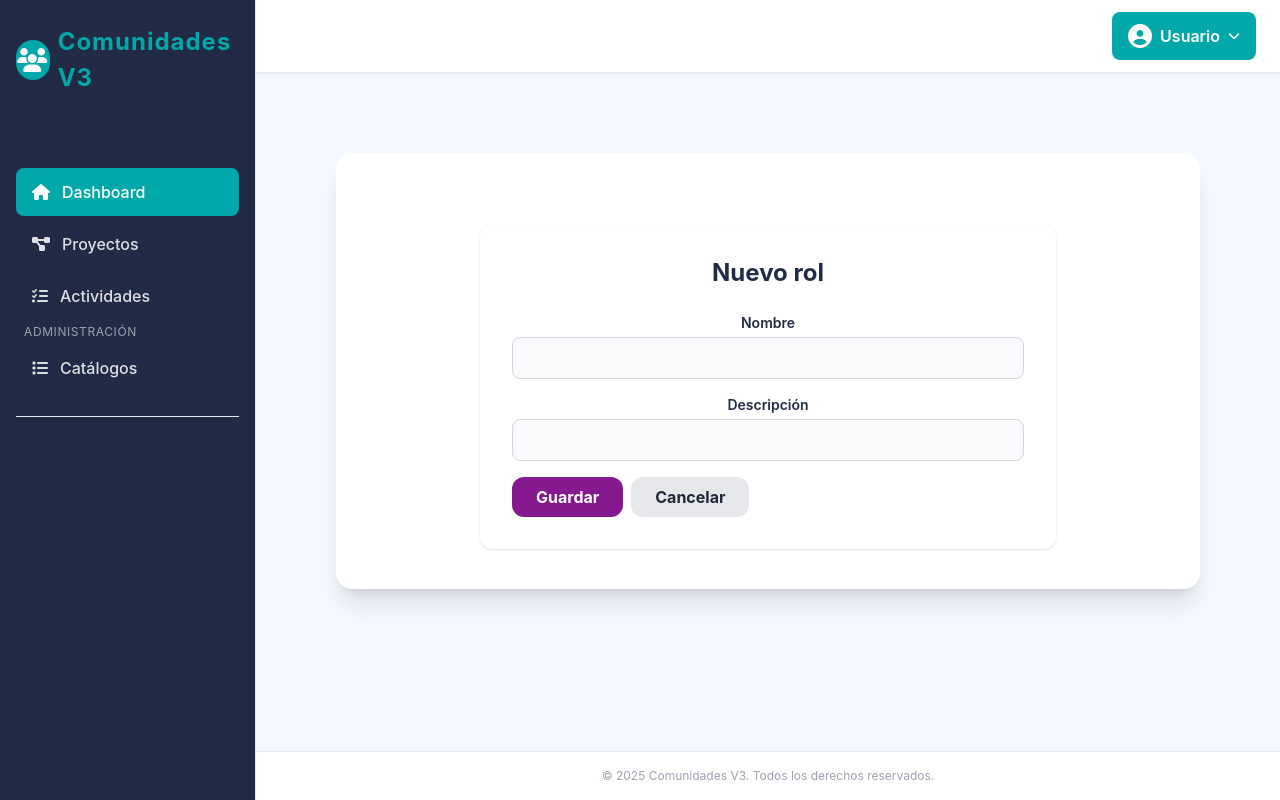
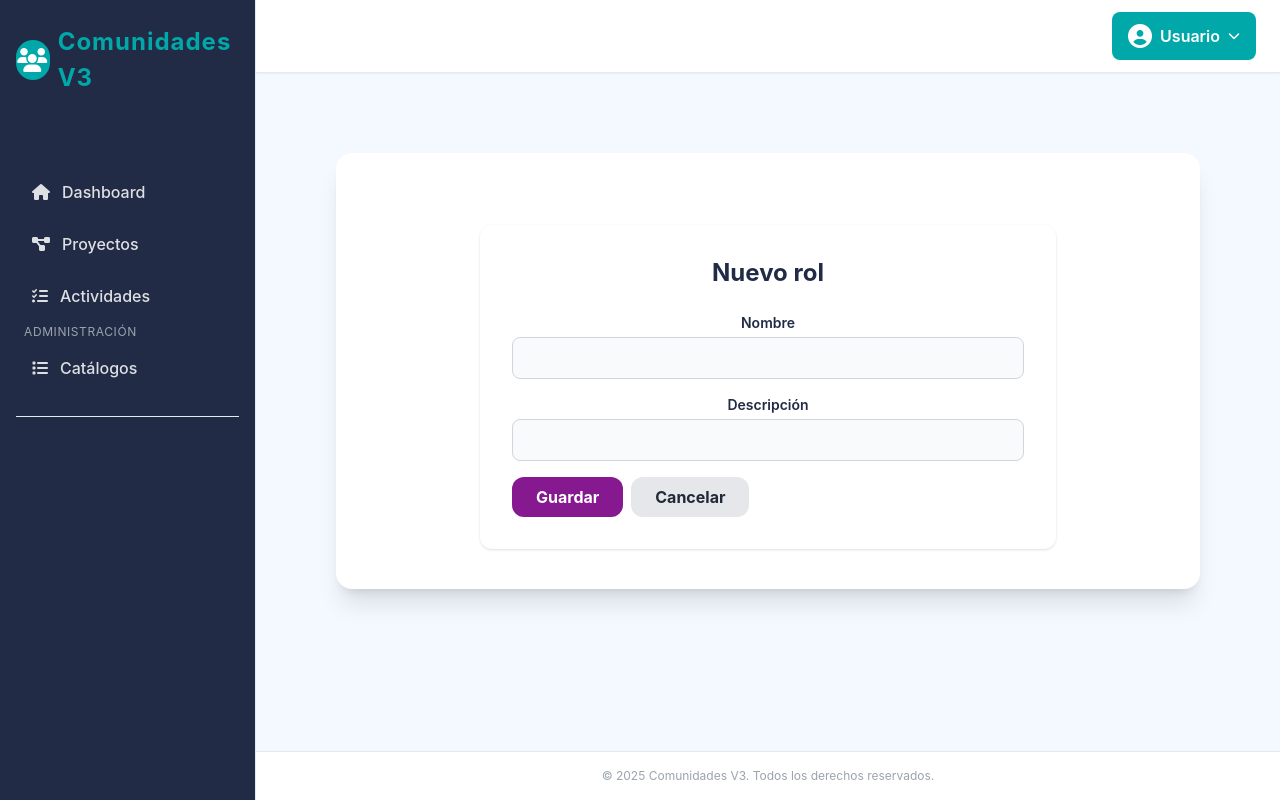
Before and after one commit to dagargon89/comunidades_v3, a PHP site: template src/Views/roles/create.php in a window 1280 px wide. Run offline with PHP 8.4, Linux system fonts and the light colour scheme; the template is opened without the code that fills it, so the values that code supplies are empty; some libraries are stand-ins or nearby versions.

Commit message:
Actualización de la barra lateral para incluir un helper que determina si una ruta está activa, mejorando la navegación del usuario. Se ajustó la depuración de sesiones para reflejar cambios en el puerto remoto y los tiempos de solicitud.

```diff
--- a/session_debug.txt
+++ b/session_debug.txt
@@ -27,7 +27,7 @@ INDEX: Array
     [CONTEXT_DOCUMENT_ROOT] => C:/laragon/www/comunidades_v3/public
     [SERVER_ADMIN] => admin@example.com
     [SCRIPT_FILENAME] => C:/laragon/www/comunidades_v3/public/index.php
-    [REMOTE_PORT] => 58668
+    [REMOTE_PORT] => 58921
     [REDIRECT_URL] => /dashboard
     [GATEWAY_INTERFACE] => CGI/1.1
     [SERVER_PROTOCOL] => HTTP/1.1
@@ -36,8 +36,8 @@ INDEX: Array
     [REQUEST_URI] => /dashboard
     [SCRIPT_NAME] => /index.php
     [PHP_SELF] => /index.php
-    [REQUEST_TIME_FLOAT] => 1751562339.3749
-    [REQUEST_TIME] => 1751562339
+    [REQUEST_TIME_FLOAT] => 1751562800.3965
+    [REQUEST_TIME] => 1751562800
 )
 Array
 (
--- a/src/Views/layouts/partials/sidebar.php
+++ b/src/Views/layouts/partials/sidebar.php
@@ -1,3 +1,15 @@
+<?php
+// Helper para determinar si una ruta está activa (soporta subdirectorios y dashboard)
+function is_active($route)
+{
+    $uri = $_SERVER['REQUEST_URI'] ?? '/';
+    $uri = strtok($uri, '?');
+    if ($route === '/') {
+        return $uri === '/' || $uri === '' || $uri === '/index.php' || $uri === '/dashboard';
+    }
+    return strpos($uri, $route) === 0;
+}
+?>
 <aside class="sidebar w-64 flex flex-col py-6 px-4 fixed left-0 top-0 z-20 min-h-screen">
     <div class="logo flex items-center gap-2 mb-10">
         <div class="h-10 w-10 bg-primary rounded-full flex items-center justify-center text-white text-2xl font-bold">
@@ -7,20 +19,20 @@
     </div>
     <nav class="flex-1">
         <ul class="space-y-1">
-            <li><a href="/" class="active"><i class="fas fa-home"></i> Dashboard</a></li>
-            <li><a href="#"><i class="fas fa-project-diagram"></i> Proyectos</a></li>
-            <li><a href="#"><i class="fas fa-tasks"></i> Actividades</a></li>
+            <li><a href="/" class="<?= is_active('/') ? 'active' : '' ?>"><i class="fas fa-home"></i> Dashboard</a></li>
+            <li><a href="#" class="<?= is_active('/proyectos') ? 'active' : '' ?>"><i class="fas fa-project-diagram"></i> Proyectos</a></li>
+            <li><a href="#" class="<?= is_active('/actividades') ? 'active' : '' ?>"><i class="fas fa-tasks"></i> Actividades</a></li>
             <li class="mt-6 mb-1 text-xs uppercase tracking-wider text-gray-400 px-2">Administración</li>
             <?php if (current_user() && current_user()->hasPermission('user.view')): ?>
-                <li><a href="/users"><i class="fas fa-users-cog"></i> Usuarios</a></li>
+                <li><a href="/users" class="<?= is_active('/users') ? 'active' : '' ?>"><i class="fas fa-users-cog"></i> Usuarios</a></li>
             <?php endif; ?>
             <?php if (current_user() && current_user()->hasPermission('role.view')): ?>
-                <li><a href="/roles"><i class="fas fa-user-shield"></i> Roles</a></li>
+                <li><a href="/roles" class="<?= is_active('/roles') ? 'active' : '' ?>"><i class="fas fa-user-shield"></i> Roles</a></li>
             <?php endif; ?>
             <?php if (current_user() && current_user()->hasPermission('permission.view')): ?>
-                <li><a href="/permissions"><i class="fas fa-key"></i> Permisos</a></li>
+                <li><a href="/permissions" class="<?= is_active('/permissions') ? 'active' : '' ?>"><i class="fas fa-key"></i> Permisos</a></li>
             <?php endif; ?>
-            <li><a href="#"><i class="fas fa-list"></i> Catálogos</a></li>
+            <li><a href="#" class="<?= is_active('/catalogos') ? 'active' : '' ?>"><i class="fas fa-list"></i> Catálogos</a></li>
         </ul>
         <div class="separator"></div>
     </nav>
```
